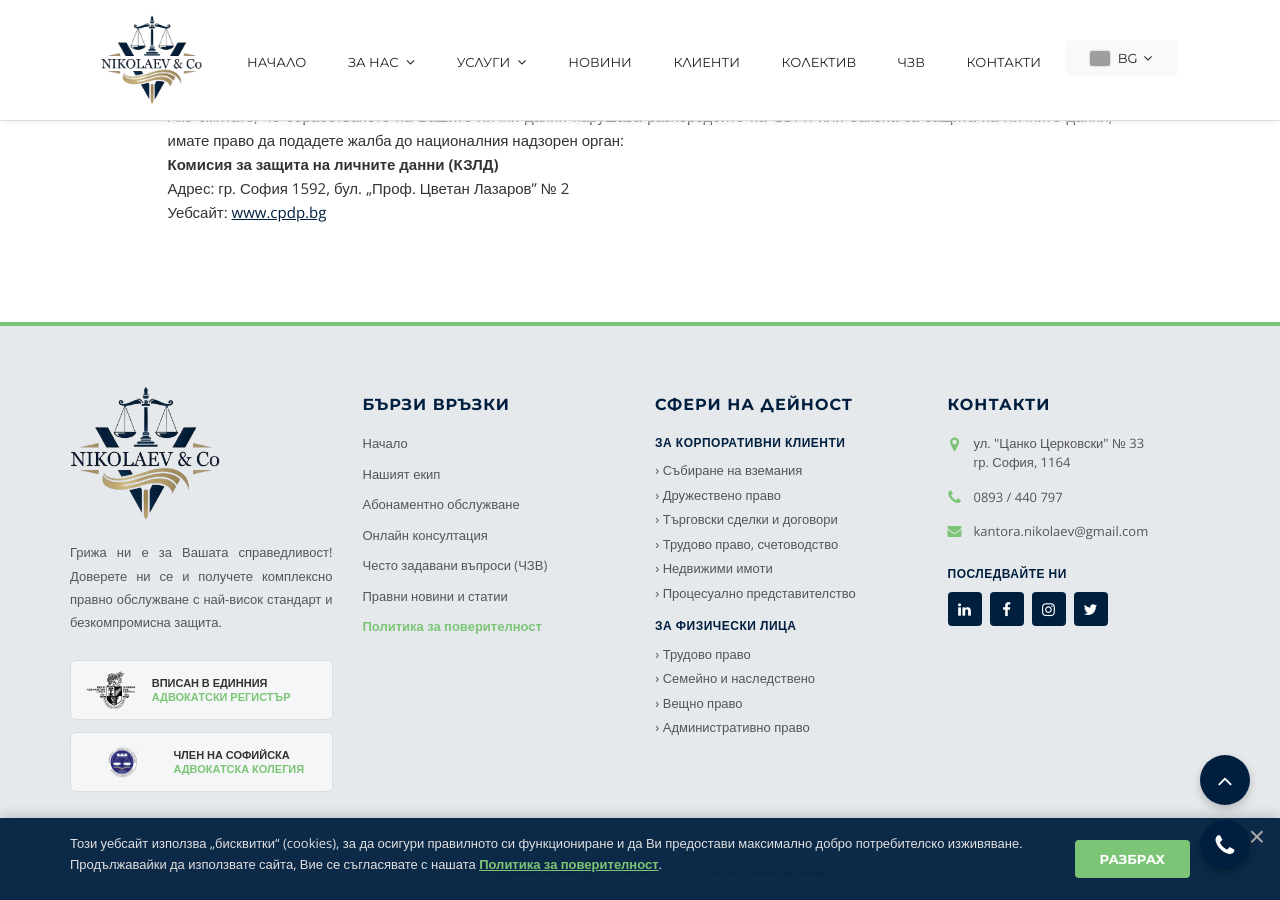
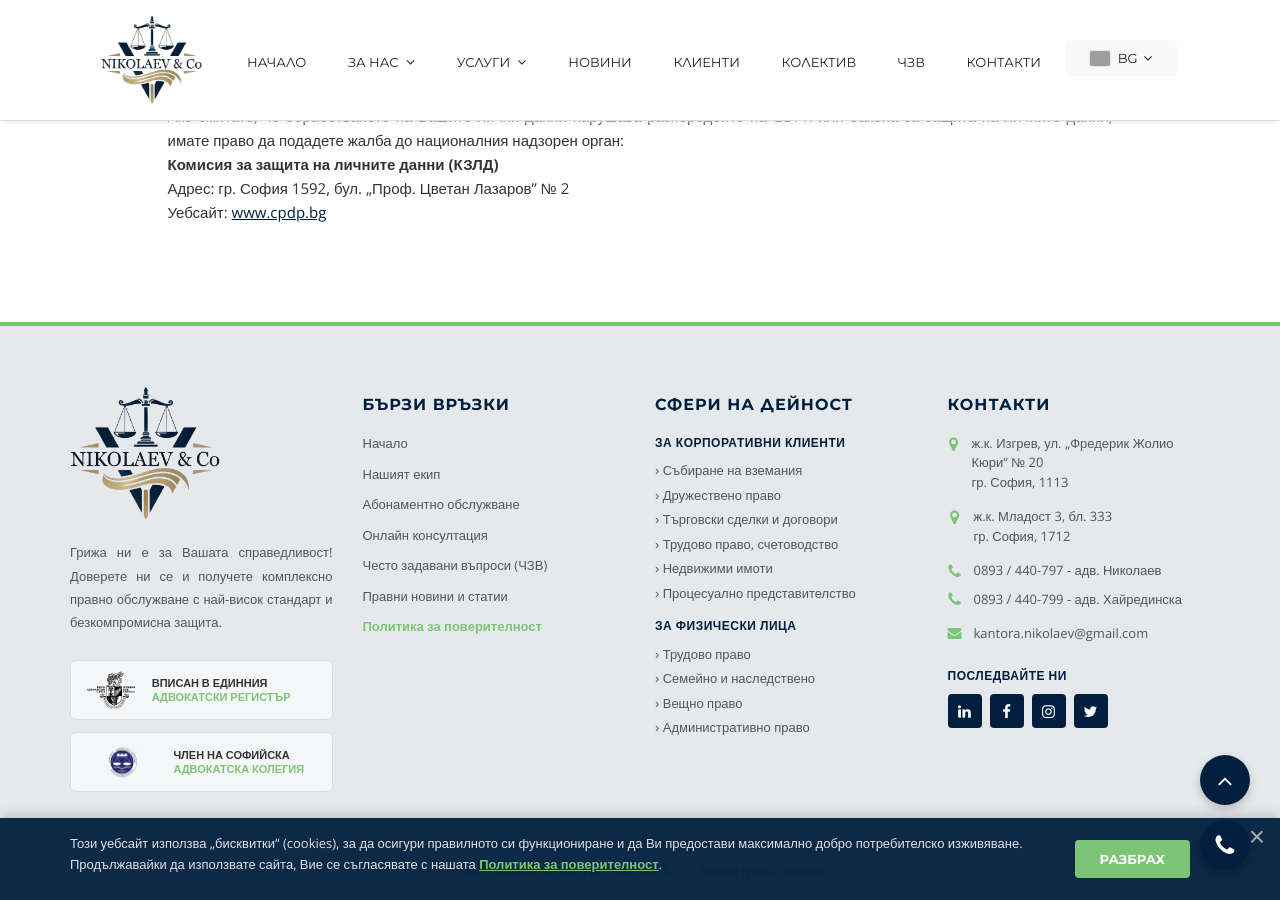
Before and after one commit to NikolaiNikolaev/law-page, a Jekyll site: the page privacy-policy.html, which Jekyll copies as it is, in a window 1280 px wide and 900 px high, scrolled down 4451 px. Built offline with Jekyll 4.4.1, drawn with Linux system fonts in a browser that asks for light colours; grey boxes are pictures that could not be loaded.

Commit message:
Update privacy-policy.html

```diff
--- a/privacy-policy.html
+++ b/privacy-policy.html
@@ -411,21 +411,33 @@
                     </ul>
                 </div>
 
-                <div class="col-md-3 col-sm-6">
+               <div class="col-md-3 col-sm-6">
                     <h4 style="color: #001F3F; font-family: 'Montserrat', sans-serif; font-size: 16px; text-transform: uppercase; margin-bottom: 20px; font-weight: 700;">Контакти</h4>
 
                     <div style="display: flex; align-items: flex-start; margin-bottom: 15px; font-size: 13px; color: #555;">
                         <i class="fa fa-map-marker" style="color: #7cc576; font-size: 16px; margin-right: 12px; margin-top: 2px; width: 14px; text-align: center;"></i>
-                        <span style="line-height: 1.5;">ул. "Цанко Церковски" № 33<br>гр. София, 1164</span>
+                        <span style="line-height: 1.5;">ж.к. Изгрев, ул. „Фредерик Жолио Кюри“ № 20<br>гр. София, 1113</span>
                     </div>
+
+                    <div style="display: flex; align-items: flex-start; margin-bottom: 15px; font-size: 13px; color: #555;">
+                        <i class="fa fa-map-marker" style="color: #7cc576; font-size: 16px; margin-right: 12px; margin-top: 2px; width: 14px; text-align: center;"></i>
+                        <span style="line-height: 1.5;">ж.к. Младост 3, бл. 333<br>гр. София, 1712</span>
+                    </div>
+
+                    <div style="display: flex; align-items: center; margin-bottom: 10px; font-size: 13px; color: #555;">
+                        <i class="fa fa-phone" style="color: #7cc576; font-size: 16px; margin-right: 12px; width: 14px; text-align: center;"></i>
+                        <span>0893 / 440-797 - адв. Николаев</span>
+                    </div>
+
                     <div style="display: flex; align-items: center; margin-bottom: 15px; font-size: 13px; color: #555;">
                         <i class="fa fa-phone" style="color: #7cc576; font-size: 16px; margin-right: 12px; width: 14px; text-align: center;"></i>
-                        <a href="tel:+359893440797" style="color: #555; text-decoration: none; transition: color 0.3s;" onmouseover="this.style.color='#7cc576'" onmouseout="this.style.color='#555'">0893 / 440 797</a>
+                        <span>0893 / 440-799 - адв. Хайрединска</span>
                     </div>
+
                     <div style="display: flex; align-items: center; margin-bottom: 25px; font-size: 13px; color: #555;">
                         <i class="fa fa-envelope" style="color: #7cc576; font-size: 14px; margin-right: 12px; width: 14px; text-align: center;"></i>
-                        <a href="mailto:kantora.nikolaev@gmail.com?subject=Запитване%20за%20правна%20помощ" style="color: #555; text-decoration: none; transition: color 0.3s;" onmouseover="this.style.color='#7cc576'" onmouseout="this.style.color='#555'">kantora.nikolaev@gmail.com</a>
-                    </div>
+                        <span>kantora.nikolaev@gmail.com</span>
+                </div>
 
                     <span style="display: block; color: #001F3F; font-size: 12px; font-weight: 700; text-transform: uppercase; margin-bottom: 10px; letter-spacing: 0.5px;">Последвайте ни</span>
                     <div style="display: flex; gap: 8px;">
```
